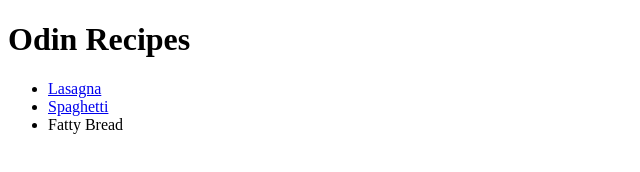
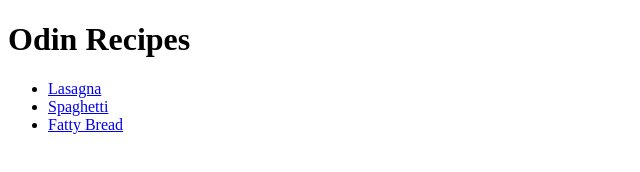
Before and after one commit to tozo86/odin-recipes, a plain HTML site: page index.html in a window 1280 px wide. Shown: the full height of the page, 0-640 px from the left. Drawn offline with Linux system fonts and the light colour scheme.

Commit message:
Fix Fatty bread link bug on index.html

```diff
--- a/index.html
+++ b/index.html
@@ -11,7 +11,7 @@
     <ul>
         <li><a href="recipes/lasanga.html">Lasagna</a></li>
         <li><a href="recipes/spaghetti.html">Spaghetti</a></li>
-        <li><a href="recipes/fattybread.html"></a>Fatty Bread</li>
+        <li><a href="recipes/fattybread.html">Fatty Bread</a></li>
     </ul>
 
 </body>
```
